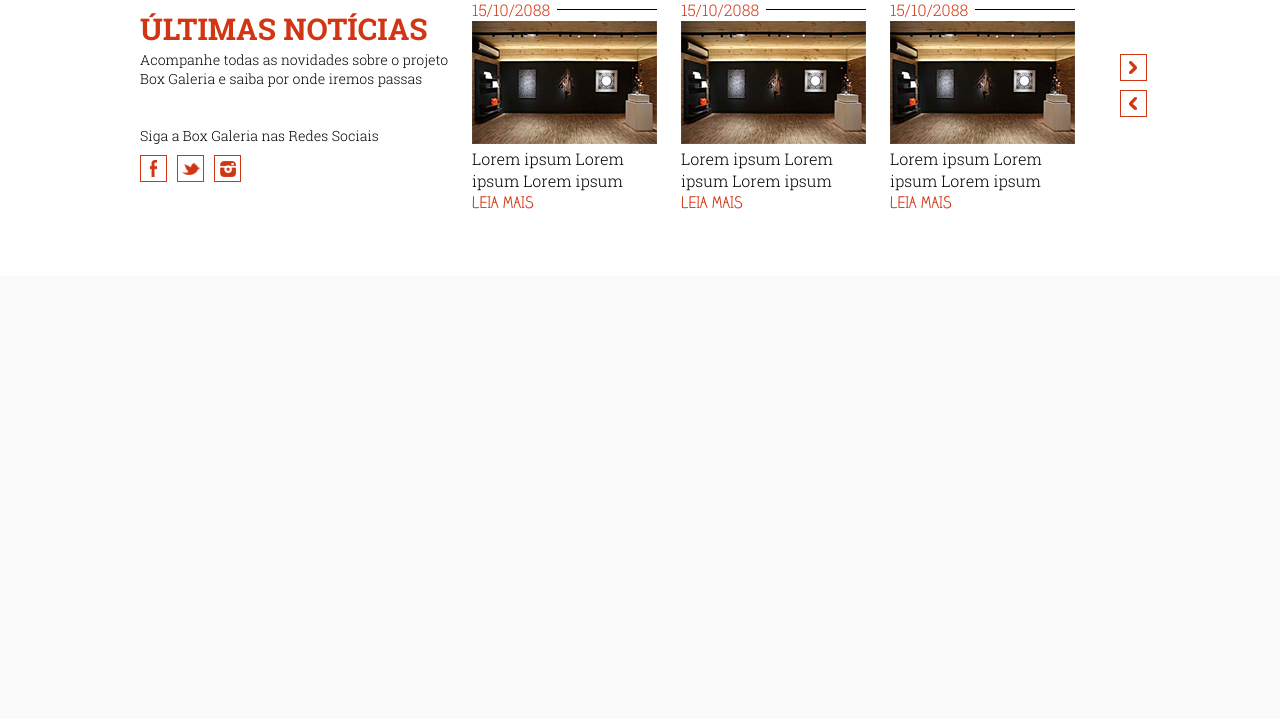
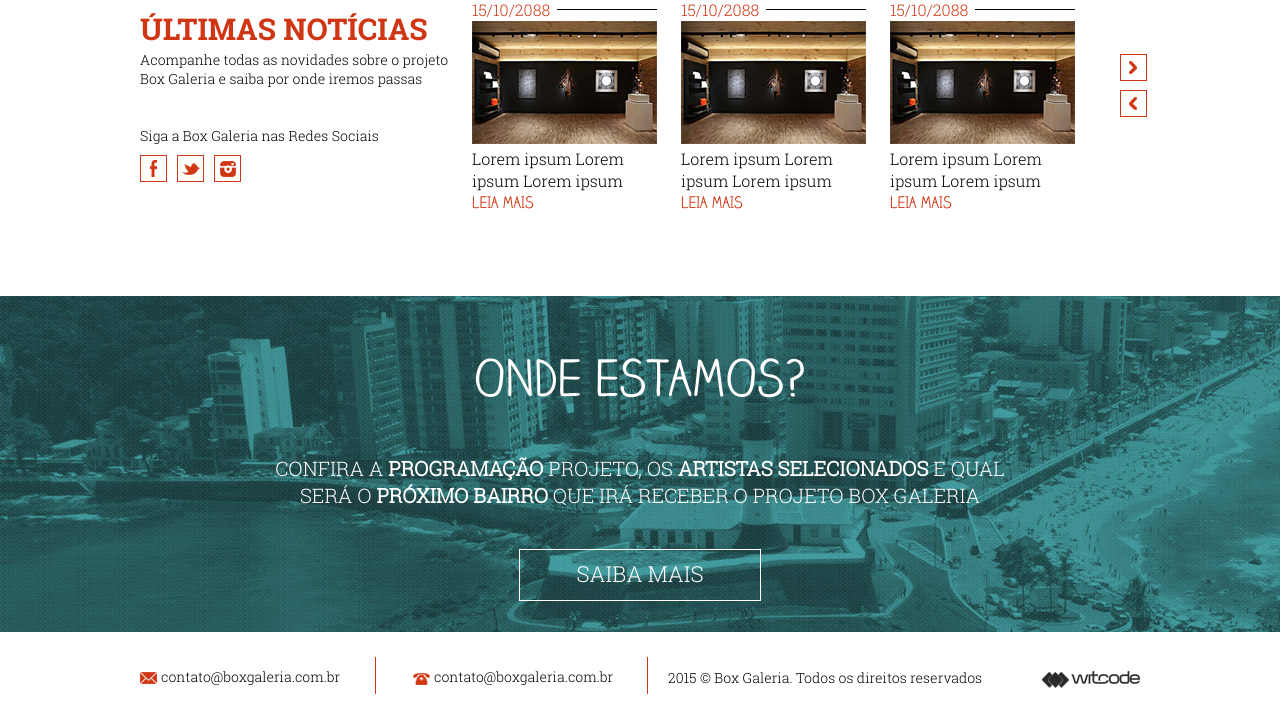
Before and after one commit to lrcorrea/box_galeria, a CodeIgniter app: page /box_galeria/index.php/home/index in a window 1280 px wide. Shown: the part 608-1327 px from the top of the page. Before the commit the page ends 817 px from the top, so only its background shows below. Run offline with CodeIgniter, Linux system fonts and the light colour scheme; style sheets or scripts are compiled from the project's sources.

Commit message:
home e footer

```diff
--- a/application/views/elementos/html_footer.php
+++ b/application/views/elementos/html_footer.php
@@ -1,6 +1,17 @@
 
 	<footer>
-
+		<div class="centro">
+		<div class="contato_rodape">
+				<img src="<?php echo base_url();?>style/images/email_icon.png"/>
+				<p>contato@boxgaleria.com.br</p>
+			</div>
+			<div class="telefone contato_rodape">
+				<img src="<?php echo base_url();?>style/images/fone_icon.png"/>
+				<p>contato@boxgaleria.com.br</p>
+			</div>
+			<div class="direitos">2015 © Box Galeria. Todos os direitos reservados</div>
+			<a class="witcode" href="http://www.witcode.com.br/"><img src="<?php echo base_url();?>style/images/witcode.png" alt="Witcode"/></a>
+		</div>
 	</footer>
 </body>
 </html>
--- a/application/views/home.php
+++ b/application/views/home.php
@@ -64,4 +64,11 @@
 	</div>
 
 </div>
+<div class="bg_lugar">
+	<div class="centro">
+		<h1>ONDE ESTAMOS?</h1>
+		<p>CONFIRA A <span>PROGRAMAÇÃO</span> PROJETO, OS <span>ARTISTAS SELECIONADOS</span> E QUAL<br/>SERÁ O <span>PRÓXIMO BAIRRO</span> QUE IRÁ RECEBER O PROJETO BOX GALERIA</p>
+		<a href="" class="saiba_mais">SAIBA MAIS</a>
+	</div>
+</div>
 </section>
--- a/style/estilo.less
+++ b/style/estilo.less
@@ -333,3 +333,95 @@
 	float: left;
 	width: 100%;
 }
+.bg_lugar{
+	background: url(images/onde_estamos.jpg);
+	width: 100%;
+	height: 336px;
+	float: left;
+	margin-top: 20px;
+	h1{
+		font-size: 50px;
+		font-family: @titulo;
+		color: #ffffff;
+		text-align: center;
+		margin-top: 50px;
+		font-weight: lighter;
+	}
+	p{
+		margin-top: 45px;
+		font-size: 20px;
+		font-family: @texto;
+		text-align: center;
+		color: #ffffff;
+		span{
+			font-weight: bold;
+		}
+	}
+	.saiba_mais{
+		margin: 0 auto;
+		//float: left;
+		display: block;
+		margin-top: 40px;
+		width: 240px;
+		height: 41px;
+		border: 1px solid #ffffff;
+		text-align: center;
+		text-decoration: none;
+		font-size: 22px;
+		color: #ffffff;
+		font-family: @texto;
+		padding-top: 9px;
+		-webkit-transition: all 0.5s ease;
+		-moz-transition: all 0.5s ease;
+		-o-transition: all 0.5s ease;
+		transition: all 0.5s ease;
+		&:hover{
+			color: @verde;
+			background: #ffffff;
+		}
+	}
+}
+footer{
+	width: 100%;
+	float: left;
+	.direitos{
+		font-size: 14px;
+		font-family: @texto;
+		margin-left: 20px;
+		float: left;
+		margin-top: 36px;
+	}
+	.contato_rodape{
+		float: left;
+		margin-top: 25px;
+		margin: 25px;
+		width: 235px;
+		height: 37px;
+		border-right: 1px solid @laranja;
+		margin-left: 0;
+		margin-right: 0;
+		img{
+			padding-top: 15px;
+			float: left;
+		}
+		p{
+			font-size: 14px;
+			font-family: @texto;
+			margin-left: 4px;
+			float: left;
+			padding-top: 10px;
+		}
+	}
+	.telefone{
+		width: 271px;
+		img{
+			margin-left: 37px;
+		}
+	}
+
+	.witcode{
+		float: right;
+		margin-top: 39px;
+		display: block;
+	}
+}
```
